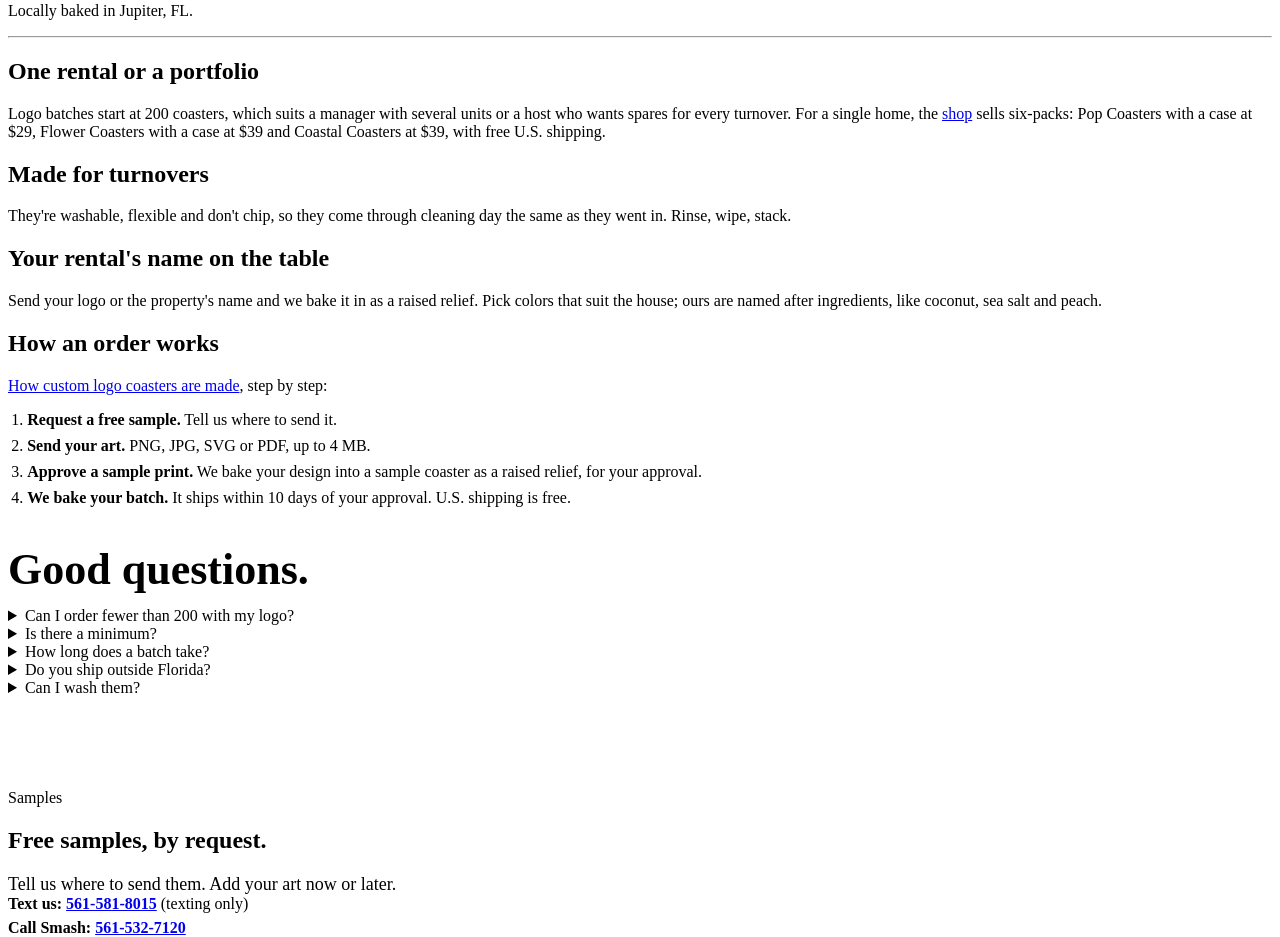
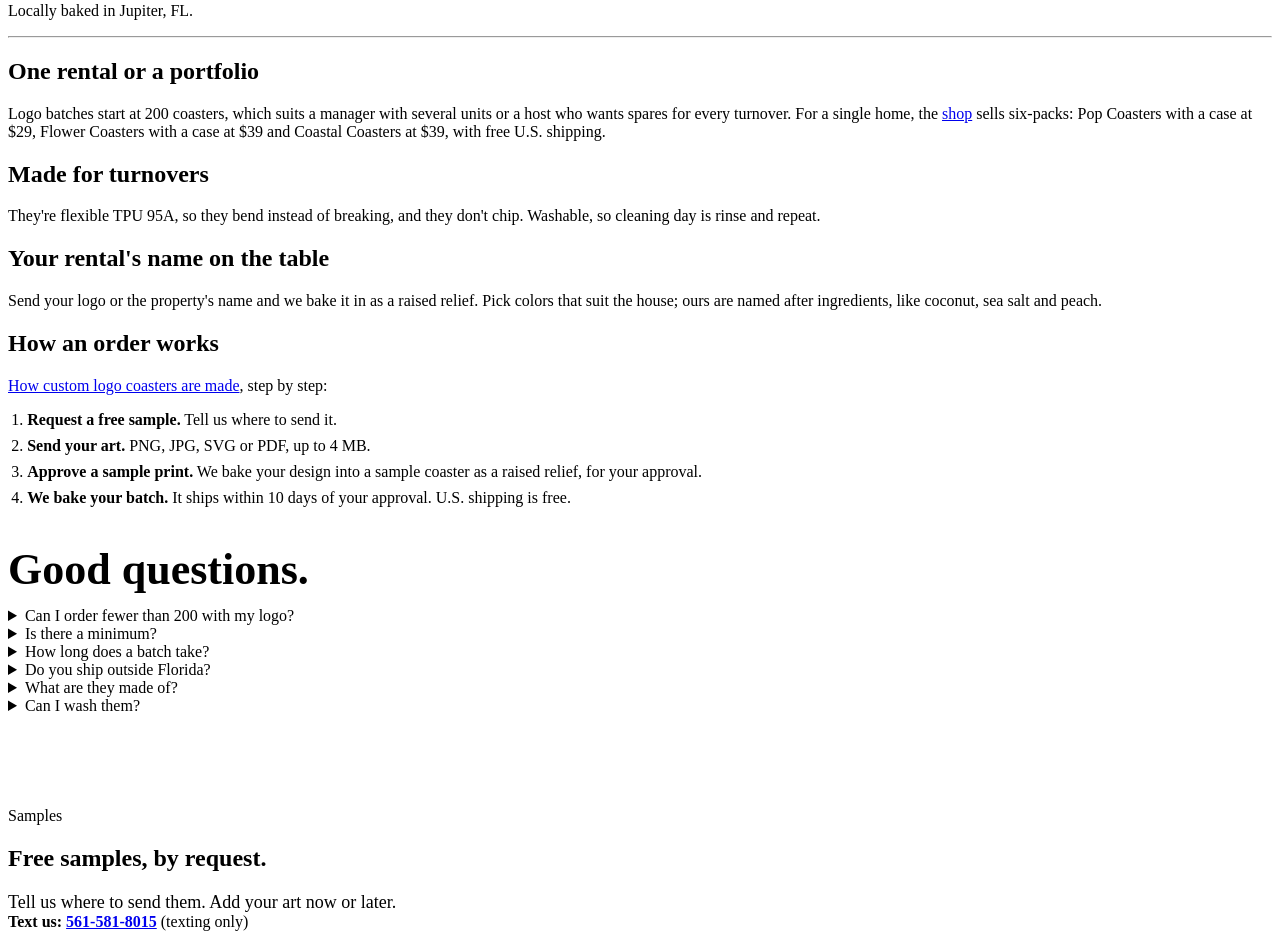
Before and after one commit to SudoSuOps/jup-life-v2, a Python web app: template web/templates/use/airbnb.html in a window 1280 px wide. Shown: the part 385-1322 px from the top of the page. Run offline with Jinja, Linux system fonts and the light colour scheme; the template is opened without the code that fills it, so the values that code supplies are empty.

Commit message:
Say what the coasters are made of: TPU 95A, bends and won't break, rinse and repeat (#42)
Owner-confirmed 2026-11-20. Product schema gets material; material line on cards; 'What are they
made of?' FAQ on home, enterprise and use-case pages; always-free U.S. shipping incl. logo batches.
Still no dishwasher or food-safe claims.

Co-authored-by: Claude Opus 5.5 <noreply@anthropic.com>

```diff
--- a/tools/build.py
+++ b/tools/build.py
@@ -226,8 +226,8 @@ def llms_txt(site: dict, products: list, batch: dict, catalog: dict, posts: list
         "Custom logo coasters are made for restaurants, bars, hotels, weddings, events and vacation rentals, printed in Jupiter and shipped anywhere in the U.S.", "",
         "## Key facts",
         "- Location: Jupiter, FL. Ships anywhere in the U.S.; local to Palm Beach County and South Florida (Boca Raton, Fort Lauderdale, Miami)",
-        "- Material: flexible and washable",
-        "- Shipping: free on all U.S. orders; orders leave the studio within 2-3 business days",
+        "- Material: TPU 95A (owner-confirmed): flexible, bends and won't break; washable, rinse and repeat",
+        "- Shipping: always free on U.S. orders, including custom logo batches; shop orders leave the studio within 2-3 business days",
         "- Samples: samples are available by request on the Enterprise page. A sample print is made for approval before a logo batch is printed",
         "- Enterprise: custom logo coasters and restaurant coasters from 200 pieces. A logo batch ships within 10 days of sample approval",
         "- Returns: within 7 days of delivery if you're not 100% happy, no questions asked",
@@ -351,7 +351,7 @@ def main() -> int:
                   "url": f"{site['site_url']}/shop"}
         # Checkout is Shopify; listed coasters are made to order and always buyable.
         offers["availability"] = "https://schema.org/InStock"
-        ld = {"@context": "https://schema.org", "@type": "Product", "name": p["name"], "description": p["line"], "sku": p["sku"],
+        ld = {"@context": "https://schema.org", "@type": "Product", "name": p["name"], "description": p["line"], "sku": p["sku"], "material": "TPU 95A",
               "brand": {"@type": "Brand", "name": "JUP LIFE Studio"}, "category": "Home & Garden",
               "manufacturer": {"@type": "Organization", "name": "JUP LIFE by Mrs. Smash"},
               "offers": offers}
--- a/web/data/products.json
+++ b/web/data/products.json
@@ -8,7 +8,7 @@
       "note": "Mix packs in one order.",
       "shipping": "Free U.S. shipping.",
       "price": 29,
-      "material": "Washable · six coasters + case",
+      "material": "TPU 95A · washable · six coasters + case",
       "img": "img/pop-round-lineup.webp",
       "alt": "Pop coasters lineup: round Pop coasters in Fall Tray colors Pumpkin, Cinnamon, Cranberry, Maple, Rhubarb and Sunflower, and Summer Tray colors Blueberry, Peach, Key Lime, Watermelon, Coconut and Sunflower, on two wood trays",
       "options": [
@@ -105,7 +105,7 @@
       "line": "Six flower coasters and a matching case. Sunflower, or Hibiscus in Peach, Sage, Cream, Ruby or Frost.",
       "shipping": "Free U.S. shipping.",
       "price": 39,
-      "material": "Washable · six coasters + case",
+      "material": "TPU 95A · washable · six coasters + case",
       "img": "img/flower-sunflower-real.webp",
       "alt": "A gold Sunflower coaster with a raised flower",
       "options": [
@@ -159,7 +159,7 @@
       "story": "Red Mangrove: mangroves produce floating seedlings, called propagules, that tides and storms carry to new shores.",
       "shipping": "Free U.S. shipping.",
       "price": 39,
-      "material": "Washable · six coasters",
+      "material": "TPU 95A · washable · six coasters",
       "img": "img/coastal-6-table.webp",
       "alt": "Coastal Pop coasters in Sea Glass, Shell, Dunes, Red Mangrove, Banyan and Sea Turtle on a light wood table, a coffee cup on one",
       "options": [
--- a/web/data/site.json
+++ b/web/data/site.json
@@ -28,7 +28,7 @@
     "hand_checked": "inspected by Dee for quality",
     "dishwasher_guidance": "They're washable.",
     "lead_times": "Shipping is free on all U.S. orders. Orders leave our Jupiter studio within 2–3 business days.",
-    "logo_terms": "You send the art, we print a sample for your approval, and your batch ships within 10 days of approval.",
+    "logo_terms": "You send the art, we print a sample for your approval, and your batch ships within 10 days of approval. U.S. shipping is always free.",
     "readers_photo": "",
     "wholesale_lead_time": "After you approve the sample print, your batch ships within 10 days of approval."
   }
--- a/web/templates/blog/how-custom-logo-coasters-are-made.html
+++ b/web/templates/blog/how-custom-logo-coasters-are-made.html
@@ -28,6 +28,6 @@
   </ul>
 
   <h2>What you get</h2>
-  <p>Coasters that are washable and flexible and don't chip. They bend instead of breaking, so a dropped stack on a busy night is just a stack to pick up.</p>
+  <p>Coasters printed in TPU 95A, a flexible filament: washable, they don't chip, and they bend instead of breaking, so a dropped stack on a busy night is just a stack to pick up.</p>
   <p>Ordering for a specific setting? See custom coasters for <a href="/enterprise">restaurants and bars</a>, <a href="/custom-coasters/hotels">hotels</a>, <a href="/custom-coasters/weddings">weddings</a> (and <a href="/blog/how-many-wedding-coasters">how many to order</a>), <a href="/custom-coasters/events">events</a> and <a href="/custom-coasters/airbnb">Airbnb hosts</a>.</p>
 {% endblock %}
--- a/web/templates/custom_coasters.html
+++ b/web/templates/custom_coasters.html
@@ -11,7 +11,7 @@
   <p>JUP LIFE prints custom coasters with your logo, names or art, from 200 coasters at $2.00 each. We print in Jupiter, FL and ship anywhere in the U.S., and you approve a sample print before your batch is made. Free samples are available by request.</p>
 
   <h2><a href="/enterprise">Restaurants and bars</a></h2>
-  <p>Washable bar coasters that bend instead of breaking, with your logo as a raised relief.</p>
+  <p>Washable TPU 95A bar coasters that bend instead of breaking, with your logo as a raised relief.</p>
 
   <h2><a href="/custom-coasters/hotels">Hotels and hospitality</a></h2>
   <p>One design for every outlet, from the lobby bar to the pool deck, or a colorway for each.</p>
--- a/web/templates/home.html
+++ b/web/templates/home.html
@@ -123,7 +123,7 @@
     <li id="studio"><svg viewBox="0 0 44 44" aria-hidden="true"><rect x="7" y="6" width="30" height="32" rx="3"/><path d="M7 14h30"/><path d="M18 14v6h8v-6"/><path d="M13 32h18"/></svg>
       <div><strong>Our own studio.</strong><span>A fleet of 30 printers — 10 Bambu P1S, 10 Qidi Max 4 and 10 Prusa Core One — baking every day in Jupiter.</span></div></li>
     <li><svg viewBox="0 0 44 44" aria-hidden="true"><ellipse cx="20" cy="30" rx="15" ry="6"/><path d="M5 30v3c0 3.3 6.7 6 15 6s15-2.7 15-6v-3"/><path d="M32 5c3 4 5 7 5 9a5 5 0 0 1-10 0c0-2 2-5 5-9z"/></svg>
-      <div><strong>Built to be used.</strong><span>Flexible. Washable, made for daily use.</span></div></li>
+      <div><strong>Built to be used.</strong><span>Flexible TPU 95A: it bends, it won't break. Washable: rinse and repeat.</span></div></li>
     <li><svg viewBox="0 0 44 44" aria-hidden="true"><path d="M14 6h22v32H14L6 22z"/><circle cx="14" cy="22" r="2.5"/><path d="M21 22l4 4 7-8"/></svg>
       <div><strong>Checked before it ships.</strong><span>Every piece is {{ ph('hand_checked', 'CONFIRM: hand-checked') }} before it leaves the studio.</span></div></li>
   </ul>
@@ -165,8 +165,8 @@
 
 <section class="wrap faq reveal" style="padding-bottom:clamp(56px,7vw,104px)" aria-labelledby="faq-h">
   <h2 id="faq-h" style="font-size:clamp(32px,3.6vw,44px);margin-bottom:12px">Good questions.</h2>
-  <details open><summary>What are they made of?</summary><p>A flexible printed material. Washable, made for daily use.</p></details>
-  <details><summary>Can I wash them?</summary><p>Yes. They're washable.</p></details>
+  <details open><summary>What are they made of?</summary><p>TPU 95A, a flexible printed filament rated 95 on the Shore A hardness scale: firm enough to sit flat, flexible enough to bend instead of breaking. Washable, made for daily use.</p></details>
+  <details><summary>Can I wash them?</summary><p>Yes. They're washable. Rinse and repeat.</p></details>
   <details><summary>Can I get my logo on them?</summary><p>Yes, from 200 coasters. Free samples are available by request on our <a href="/enterprise">Enterprise page</a>.</p></details>
   <details><summary>How fast do you ship?</summary><p>{{ ph('lead_times', 'CONFIRM: retail dispatch and enterprise lead times') }}</p></details>
 </section>
--- a/web/templates/palm_beach_county.html
+++ b/web/templates/palm_beach_county.html
@@ -8,7 +8,7 @@
   <p class="eyebrow">Service area</p>
   <h1>3D Printed Coasters for Palm Beach County</h1>
   <p class="subhead">Locally baked in Jupiter, FL.</p>
-  <p>JUP LIFE Studio bakes 3D printed coasters in Jupiter and sends custom bar coasters and restaurant coasters across Palm Beach County. Pieces are flexible and washable. Enterprise logo batches start at 200 coasters.</p>
+  <p>JUP LIFE Studio bakes 3D printed coasters in Jupiter and sends custom bar coasters and restaurant coasters across Palm Beach County. Pieces are flexible TPU 95A and washable. Enterprise logo batches start at 200 coasters.</p>
   <p>Free samples, by request.</p>
   <figure style="margin:8px 0;position:relative">
     {{ pic("img/restaurant-drink.webp", "A lemon spritz on a sage coaster beside a cinnamon coaster, on a beachside table at golden hour", sizes="(min-width: 800px) 720px, calc(100vw - 32px)", style="width:100%;aspect-ratio:4/3;object-fit:cover;border-radius:14px") }}
--- a/web/templates/south_florida.html
+++ b/web/templates/south_florida.html
@@ -17,7 +17,7 @@
   <p>Miami bars, restaurants and hotels can order custom coasters with a logo as a raised relief, in colorways named after ingredients. You approve a sample print, and the batch ships within 10 days of approval.</p>
 
   <h2>Fort Lauderdale</h2>
-  <p>Fort Lauderdale venues get the same washable, flexible coasters we bake for our Jupiter neighbors. They don't chip, and they bend instead of breaking.</p>
+  <p>Fort Lauderdale venues get the same washable, flexible TPU 95A coasters we bake for our Jupiter neighbors. They don't chip, and they bend instead of breaking.</p>
 
   <h2>Boca Raton and Delray Beach</h2>
   <p>Between Palm Beach County and Broward, Boca Raton and Delray Beach restaurants, wedding venues and event planners can start with a free sample and order from 200 coasters.</p>
--- a/web/templates/use/_layout.html
+++ b/web/templates/use/_layout.html
@@ -2,7 +2,8 @@
 {% from "partials/_macros.html" import sample_form, sample_success, price_board %}
 {# Shared layout for /custom-coasters/<slug> use-case pages.
    Facts allowed here: seo/context.md only (tiers from site.json, 10 days from approval, free U.S. shipping,
-   washable / flexible / doesn't chip, raised-relief logo, ingredient colorways). No material or dishwasher claims. #}
+   washable / rinse and repeat / flexible TPU 95A that bends and won't break / doesn't chip, raised-relief logo, ingredient colorways).
+   No dishwasher, food-safe or durability-stat claims. #}
 {% block ogdesc %}{{ self.description() }}{% endblock %}
 {% if false %}{% block segment %}Event or gifting{% endblock %}{% endif %}{# form segment; must be in SEGMENTS in functions/api/sample-request.js #}
 {% block content %}
@@ -41,8 +42,9 @@
   {% block faq %}{% endblock %}
   <details><summary>Is there a minimum?</summary><p>Logo batches start at 200 coasters: 200 at $2.00 each ($400), 500 at $1.90 ($950), 1,000 at $1.75 ($1,750).</p></details>
   <details><summary>How long does a batch take?</summary><p>Your batch ships within 10 days of approving the sample print. Carrier transit time is on top of that.</p></details>
-  <details><summary>Do you ship outside Florida?</summary><p>Yes. We print in Jupiter, FL and ship anywhere in the U.S. U.S. shipping is free.</p></details>
-  <details><summary>Can I wash them?</summary><p>Yes. They're washable.</p></details>
+  <details><summary>Do you ship outside Florida?</summary><p>Yes. We print in Jupiter, FL and ship anywhere in the U.S., and U.S. shipping is always free.</p></details>
+  <details><summary>What are they made of?</summary><p>TPU 95A, a flexible printed filament. It bends instead of breaking, so a dropped stack is just a stack to pick up.</p></details>
+  <details><summary>Can I wash them?</summary><p>Yes. They're washable. Rinse and repeat.</p></details>
 </section>
 
 <section id="request" class="oven" style="scroll-margin-top:16px" aria-labelledby="use-req-h">
--- a/web/templates/use/airbnb.html
+++ b/web/templates/use/airbnb.html
@@ -13,7 +13,7 @@
   <p>Logo batches start at 200 coasters, which suits a manager with several units or a host who wants spares for every turnover. For a single home, the <a href="/shop">shop</a> sells six-packs: Pop Coasters with a case at $29, Flower Coasters with a case at $39 and Coastal Coasters at $39, with free U.S. shipping.</p>
 
   <h2>Made for turnovers</h2>
-  <p>They're washable, flexible and don't chip, so they come through cleaning day the same as they went in. Rinse, wipe, stack.</p>
+  <p>They're flexible TPU 95A, so they bend instead of breaking, and they don't chip. Washable, so cleaning day is rinse and repeat.</p>
 
   <h2>Your rental's name on the table</h2>
   <p>Send your logo or the property's name and we bake it in as a raised relief. Pick colors that suit the house; ours are named after ingredients, like coconut, sea salt and peach.</p>
--- a/web/templates/use/events.html
+++ b/web/templates/use/events.html
@@ -10,7 +10,7 @@
 {% endblock %}
 {% block body %}
   <h2>On the bar tonight, on a desk tomorrow</h2>
-  <p>A coaster with your logo works twice: at the event, under every drink, and afterward, when guests take it home. Ours are washable and flexible, so they're worth keeping.</p>
+  <p>A coaster with your logo works twice: at the event, under every drink, and afterward, when guests take it home. Ours are washable, flexible TPU 95A that bends instead of breaking, so they're worth keeping.</p>
 
   <h2>Order sizes</h2>
   <p>200 coasters cost $400 ($2.00 each), 500 cost $950 ($1.90 each) and 1,000 cost $1,750 ($1.75 each). Ordering for a conference and a year of client gifts at once? The bigger batch is the cheaper coaster.</p>
--- a/web/templates/use/hotels.html
+++ b/web/templates/use/hotels.html
@@ -10,7 +10,7 @@
 {% endblock %}
 {% block body %}
   <h2>Built for a bar that doesn't close</h2>
-  <p>Hotel coasters get used all day, by guests who don't treat them gently. Ours are washable, flexible and don't chip: rinse them, wipe them, stack them, and they bend instead of breaking.</p>
+  <p>Hotel coasters get used all day, by guests who don't treat them gently. Ours are flexible TPU 95A: they bend, they won't break, and they don't chip. Washable, too: rinse and repeat.</p>
 
   <h2>Your mark, in your colors</h2>
   <p>Send your logo and we bake it into the coaster as a raised relief, in the colorway that fits the room. Our colors are named after ingredients, like peach, sage, coconut and key lime. Ask about matching your brand.</p>
--- a/web/templates/use/weddings.html
+++ b/web/templates/use/weddings.html
@@ -17,7 +17,7 @@
   <p>Batches start at 200. One per guest as a favor means a batch of 200 covers a 200-person wedding. For more guests the per-coaster price drops: 500 at $1.90 ($950) and 1,000 at $1.75 ($1,750).</p>
 
   <h2>A favor that gets used</h2>
-  <p>They're washable and flexible, so guests can take them home and actually use them. Put them on the bar during the reception, then let people pocket them on the way out.</p>
+  <p>They're washable, flexible TPU 95A, so guests can take them home and actually use them. Put them on the bar during the reception, then let people pocket them on the way out.</p>
 
   <h2>Your design</h2>
   <p>You send the art: names, initials, a monogram, the date, or all of it. We bake it in as a raised relief, in colors named after ingredients like peach, sage, cream and ruby.</p>
```
Also changed, not shown: seo/context.md (+2 -2 lines), seo/log.md (+1 -0 lines), web/templates/wholesale.html (+5 -4 lines).
